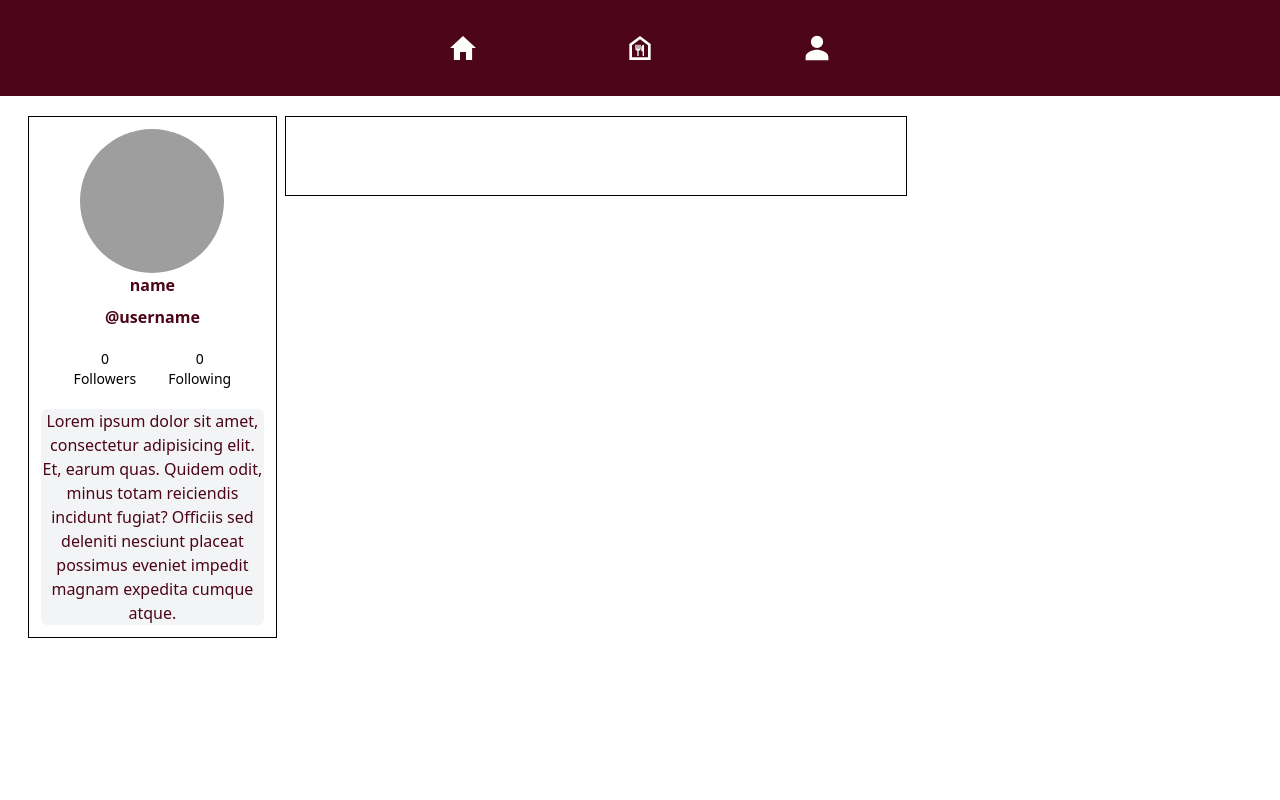
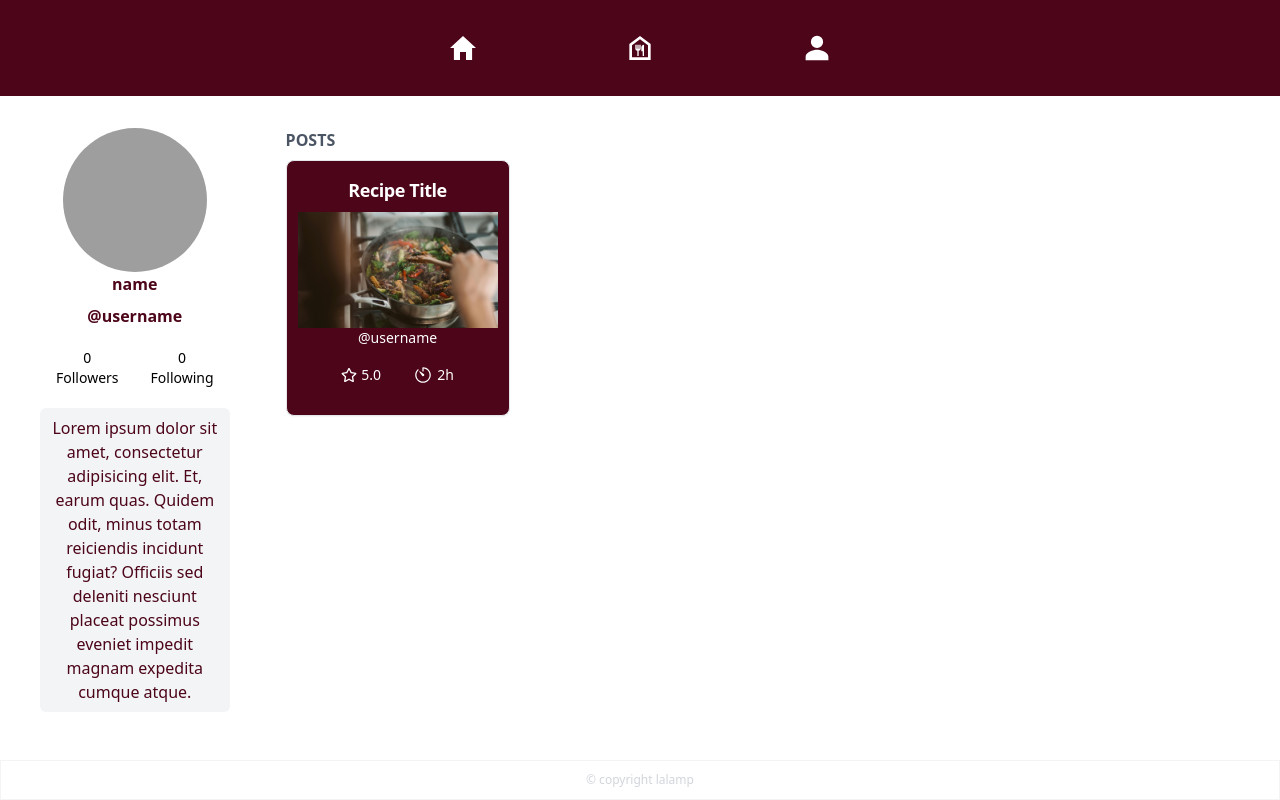
Before and after one commit to lalamp/project_recipesApp, a Next.js app: page /userAccount/1 in a window 1280 px wide. Built offline with nearby package versions, Linux system fonts and the light colour scheme; grey boxes are pictures that could not be loaded.

Commit message:
feat: user account page posts design

```diff
--- /dev/null
+++ b/app/components/Footer.tsx
@@ -0,0 +1,9 @@
+const Footer = () => {
+  return (
+    <footer className="flex fix bottom-0 justify-center items-center w-full h-10 border border-gray-100 mt-2">
+        <p className="text-xs text-gray-300"> © copyright lalamp </p>
+    </footer>
+  )
+}
+
+export default Footer
--- a/app/components/RecipeCard.tsx
+++ b/app/components/RecipeCard.tsx
@@ -1,3 +1,6 @@
+import Image from "next/image";
+
+import { Button } from "./ui/button";
 import {
     Card,
     CardContent,
@@ -7,9 +10,33 @@ import {
     CardTitle,
   } from "./ui/card"
 
+import { FaRegStar } from "react-icons/fa";
+import { IoIosTimer } from "react-icons/io";
+
 const RecipeCard = () => {
     return (
-
+        <Card className="w-56 h-60 md:h-64 flex flex-col justify-center items-center bg-rose-950 text-white p-2">
+            <CardHeader className="h-full w-full space-y-0 p-0 flex flex-col justify-center items-center">
+                <CardTitle className="text-lg mb-2">Recipe Title</CardTitle>
+                <Image
+                    alt="Foto da receita"
+                    src="/recipe-photo.jpg"
+                    width={200}
+                    height={50}
+                />
+                <p className="text-sm">@username</p>
+            </CardHeader>
+            <CardContent className="w-full h-fit flex justify-center items-center pb-3">
+                <Button className="flex gap-1 font-normal">
+                    <FaRegStar className="w-4 h-4" />
+                    <p>5.0</p>
+                </Button>
+                <div className="flex gap-1 text-sm font-normal items-center px-4">
+                    <IoIosTimer className="w-5 h-5" />
+                    <p>2h</p>
+                </div>
+            </CardContent>
+        </Card>
     );
 }
 
--- a/app/globals.css
+++ b/app/globals.css
@@ -1,10 +1,6 @@
 @tailwind base;
 @tailwind components;
 @tailwind utilities;
-
-body{
-  height: 100vh;
-}
 
 @layer base {
   .dark {
--- a/app/layout.tsx
+++ b/app/layout.tsx
@@ -1,5 +1,6 @@
 import type { Metadata } from "next";
 import "./globals.css";
+import Footer from "./components/Footer";
 
 
 export const metadata: Metadata = {
@@ -14,7 +15,12 @@ export default function RootLayout({
 }>) {
   return (
     <html lang="pt-br">
-      <body>{children}</body>
+      <body className="h-screen">
+        <div className="flex h-full flex-col">
+            <div className="flex-1">{children}</div>
+            <Footer />
+        </div>
+      </body>
     </html>
   );
 }
--- a/app/userAccount/[id]/page.tsx
+++ b/app/userAccount/[id]/page.tsx
@@ -1,4 +1,5 @@
 import Header2 from "@/app/components/Header2";
+import RecipeCard from "@/app/components/RecipeCard";
 import {
   Avatar,
   AvatarFallback,
@@ -11,9 +12,9 @@ const UserAccount = () => {
     <>
       <Header2 />
 
-      <main className="flex flex-col m-2 md:flex-row md:pl-5 gap-2">
+      <main className="flex flex-col m-2 md:flex-row md:pl-5 gap-2 md:gap-8">
         {/* Perfil */}
-        <div className="flex md:flex-col items-center justify-center p-3 w-full md:w-2/6 lg:w-1/5 border border-black gap-5 md:gap-2">
+        <div className="flex md:flex-col items-center justify-center p-3 w-full md:w-2/6 lg:w-1/5 gap-5 md:gap-2">
           {/* Avatar */}
           <div className="flex flex-col text-center">
             <Avatar className="h-28 w-28 md:w-36 md:h-36">
@@ -36,7 +37,7 @@ const UserAccount = () => {
                 <p>Following</p>
               </Button>
             </div>
-            <p className="text-rose-950 bg-gray-100 rounded-md w-full text-center">
+            <p className="text-rose-950 bg-gray-100 rounded-md w-full text-center p-2">
               Lorem ipsum dolor sit amet, consectetur adipisicing elit. Et,
               earum quas. Quidem odit, minus totam reiciendis incidunt fugiat?
               Officiis sed deleniti nesciunt placeat possimus eveniet impedit
@@ -46,7 +47,9 @@ const UserAccount = () => {
         </div>
 
         {/* Posts */}
-        <div className="border border-black h-20 w-1/2">
+        <div className="h-fit w-full p-3">
+            <p className="font-bold text-gray-600 mb-2">POSTS</p>
+            <RecipeCard/> {/* map com todas as receitas */}
         </div>
       </main>
     </>
--- a/package.json
+++ b/package.json
@@ -35,6 +35,7 @@
     "eslint": "^8",
     "eslint-config-next": "14.2.6",
     "postcss": "^8.4.41",
+    "prettier": "3.3.3",
     "tailwindcss": "^3.4.10",
     "typescript": "^5"
   }
```
Also changed, not shown: public/recipe-photo.jpg (added), 1 other file (tests, documents, lock files or other folders).
